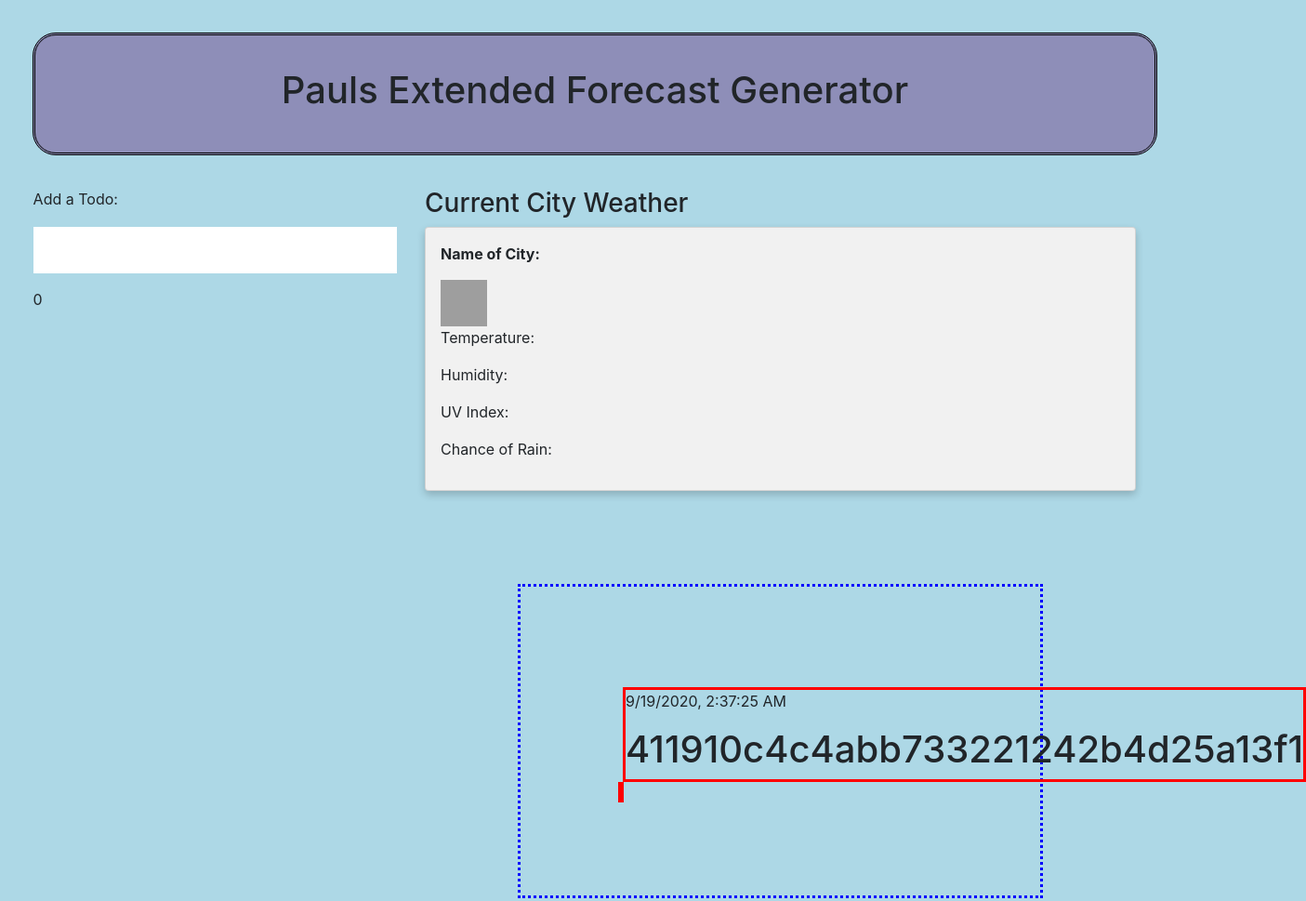
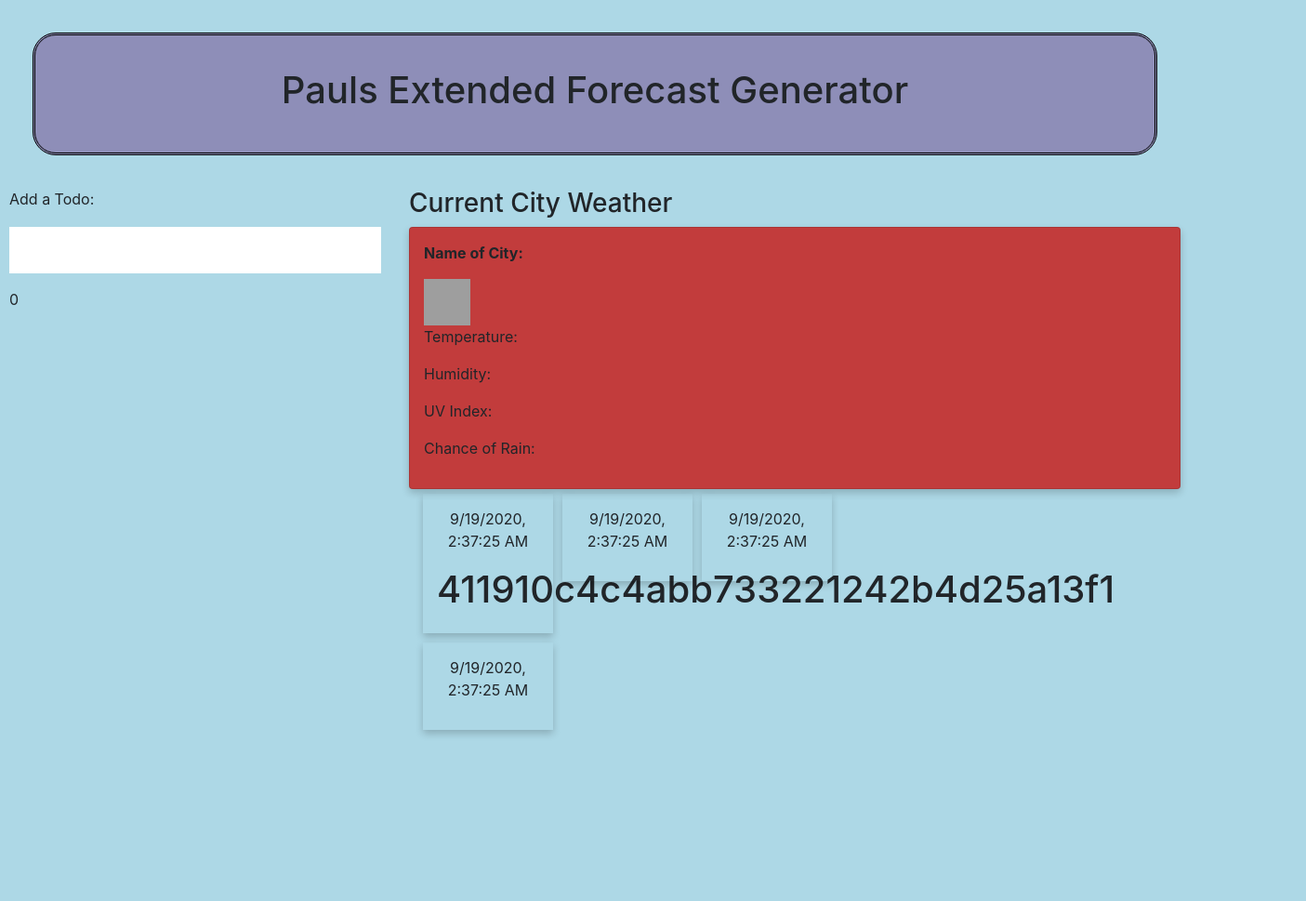
Before and after one commit to pault929/WeatherForecast, a plain HTML site: page index.html in a window 1280 px wide. Shown: the whole page at 93% size, 1405 px wide, since content can reach past the window. After the commit the page ends 800 px from the top, so only its background shows below. Drawn offline with nearby package versions, Linux system fonts and the light colour scheme; no server answers; grey boxes are pictures that could not be loaded.

Commit message:
added code

```diff
--- a/index.css
+++ b/index.css
@@ -83,9 +83,10 @@ input {
 
 /* Float four columns side by side */
 .column {
-    float: left;
-    width: 25%;
-    padding: 0 10px;
+    float:center;
+    width: 150px;
+    padding:5px;
+    column-gap: 40px;
   }
 
   /* Remove extra left and right margins, due to padding */
@@ -110,30 +111,34 @@ input {
   /* Style the counter cards */
   .card {
     box-shadow: 0 4px 8px 0 rgba(0, 0, 0, 0.2);
-    padding: 16px;
+    padding: 15px;
     text-align: left;
-    background-color: #f1f1f1;
+    background-color: #c23c3c;
+
+
   }
-  .card2{
-      margin-top: 5%;
-      border: solid;
-      border-color: red;
+
+  .card1{
+    box-shadow: 0 4px 8px 0 rgba(0, 0, 0, 0.2);
+    padding: 15px;
+    text-align: center;
+
+
   }
-  .container1{
+
+  .container{
       margin-left: 2%;
   }
-  .col-lg-8{
-      padding-right: 5%;
-  }
+
 
   img{
     width: 50px;
     height: 50px;
   }
 
-  .container5{
+  /* .col-lg-6{
     margin: 100px;
     padding: 100px;
     border-style: dotted;
     border-color:blue;
-  }
+  } */
--- a/index.html
+++ b/index.html
@@ -38,32 +38,61 @@
                 <p>UV Index:</p>
                 <p>Chance of Rain:</p>
                 </div>
-  <div class=container5>
-          <div class="col-lg-6">
+
+         <div class="col-lg-8">
                 <div class="row">
-                    <div class="card2">
+                  <div class="column">
+                    <div class="card1">
                       <p id="datetime"></p>
                         <div id="description"></div>
                         <h1 id="temp"></h1>
                         <div id="location"></div>
                     </div>
-<div class="row">
-                    <div class="card2">
-                      <p id="datetime"></p>
-                        <div id="description"></div>
-                        <h1 id="temp"></h1>
-                        <div id="location"></div>
+                 </div>
+                 <div class="column">
+                  <div class="card1">
+                    <p id="datetime1"></p>
+                      <div id="description2"></div>
+                      <h1 id="temp2"></h1>
+                      <div id="location2"></div>
+                  </div>
                </div>
 
 
+                <div class="column">
+                  <div class="card1">
+                    <p id="datetime2"></p>
+                      <div id="description3"></div>
+                      <h1 id="temp3"></h1>
+                      <div id="location3"></div>
+                  </div>
+               </div>
 
-
+              <div class="column">
+                <div class="card1">
+                  <p id="datetime3"></p>
+                    <div id="description4"></div>
+                    <h1 id="temp4"></h1>
+                    <div id="location4"></div>
                 </div>
 
             </div>
+          </div>
+
         <script>
         var dt = new Date();
         document.getElementById("datetime").innerHTML = dt.toLocaleString();
+
+        var dt = new Date();
+        document.getElementById("datetime1").innerHTML = dt.toLocaleString();
+
+        var dt = new Date();
+        document.getElementById("datetime2").innerHTML = dt.toLocaleString();
+
+
+        var dt = new Date();
+        document.getElementById("datetime3").innerHTML = dt.toLocaleString();
+
         </script>
 
        <script src="script.js"></script>
--- a/script.js
+++ b/script.js
@@ -97,6 +97,23 @@ function drawWeather( d ) {
 	document.getElementById('temp').innerHTML = celcius + '&deg;';
 	document.getElementById('location').innerHTML = d.name;
 
+
+  document.getElementById('description2').innerHTML = description;
+	document.getElementById('temp2').innerHTML = celcius + '&deg;';
+	document.getElementById('location2').innerHTML = d.name;
+
+
+  document.getElementById('description3').innerHTML = description;
+	document.getElementById('temp3').innerHTML = celcius + '&deg;';
+	document.getElementById('location3').innerHTML = d.name;
+
+
+  document.getElementById('description4').innerHTML = description;
+	document.getElementById('temp4').innerHTML = celcius + '&deg;';
+	document.getElementById('location4').innerHTML = d.name;
+
+
+
   if( description.indexOf('rain') > 0 ) {
   	document.body.className = 'rainy';
   } else if( description.indexOf('cloud') > 0 ) {
```
Lines whose indentation alone changed are shown as unchanged.
